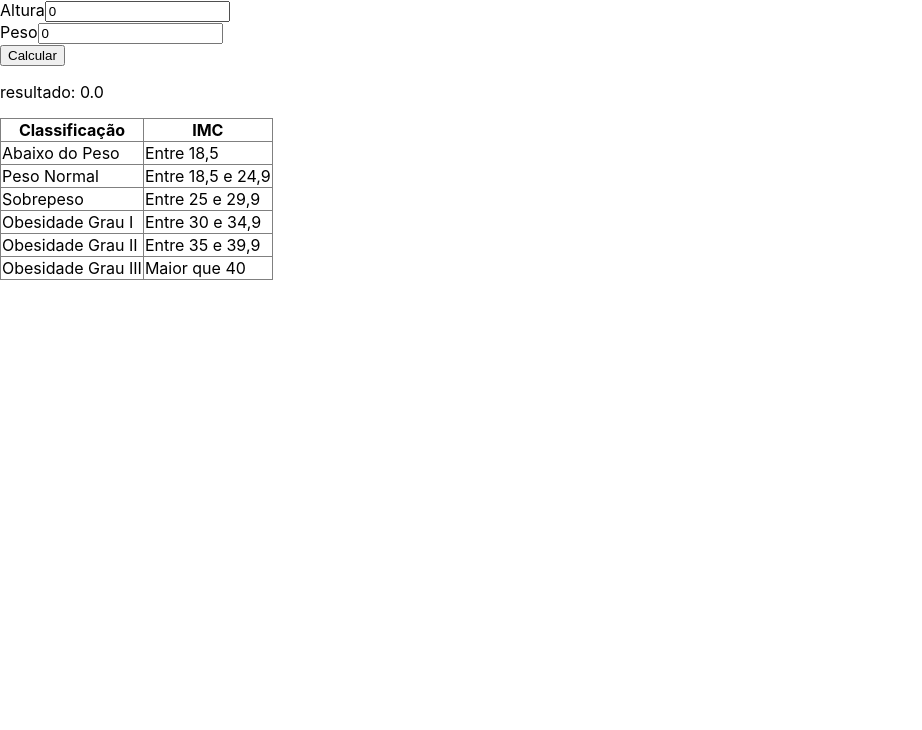
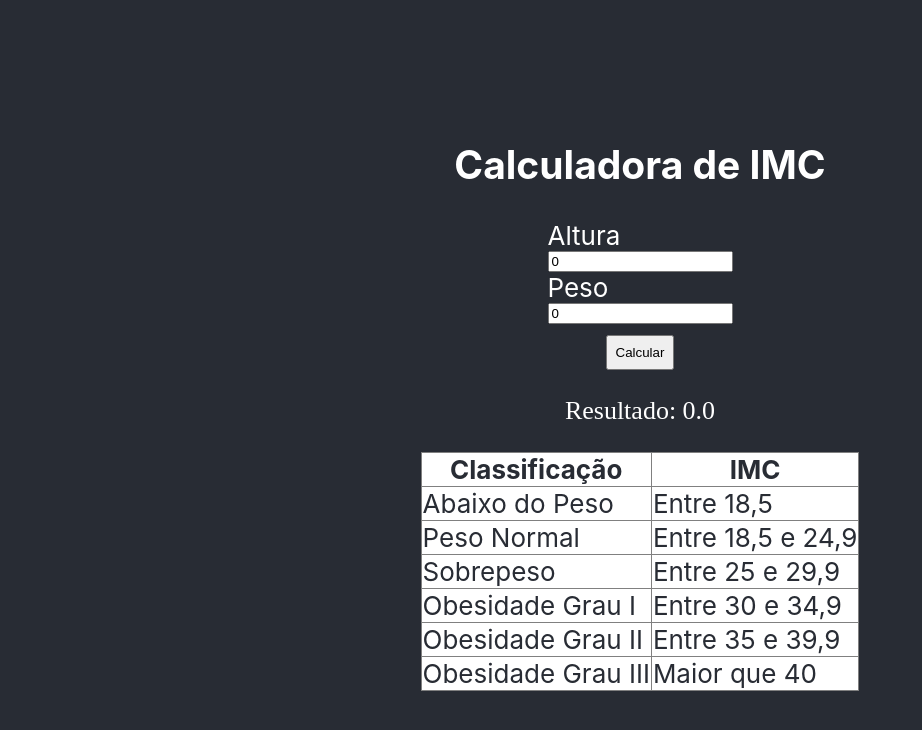
Before and after one commit to AntonyGaetano/Calculadora-De-IMC-Com-React, a React (Create React App) app: page / in a window 1280 px wide. Shown: the top 730 px of the page, without its empty margins (0-922 px from the left). Built offline with nearby package versions, Linux system fonts and the light colour scheme.

Commit message:
Atualização

```diff
--- a/src/App.css
+++ b/src/App.css
@@ -7,13 +7,8 @@
   pointer-events: none;
 }
 
-@media (prefers-reduced-motion: no-preference) {
-  .App-logo {
-    animation: App-logo-spin infinite 20s linear;
-  }
-}
 
-.App-header {
+section{
   background-color: #282c34;
   min-height: 100vh;
   display: flex;
@@ -24,15 +19,17 @@
   color: white;
 }
 
-.App-link {
-  color: #61dafb;
+table{
+  background-color: white;
+  color:#282c34;
 }
 
-@keyframes App-logo-spin {
-  from {
-    transform: rotate(0deg);
-  }
-  to {
-    transform: rotate(360deg);
-  }
+button{
+  padding: 1rem;
 }
+
+.input-Alt-Pes>label{
+  display: flex;
+  flex-direction: column;
+justify-content: center;
+}
--- a/src/App.js
+++ b/src/App.js
@@ -1,4 +1,5 @@
 import React,{useState} from "react";
+import './App.css'
 
 const tabelaIMC=()=>{
   return(
@@ -46,7 +47,7 @@ const tabelaIMC=()=>{
 
 const fpeso=(p,sp)=>{
   return(
-    <div>
+    <div className="input-Alt-Pes">
       <label>
         Peso
         <input type="text" value={p} onChange={(e)=>sp(e.target.value)}/>
@@ -57,7 +58,7 @@ const fpeso=(p,sp)=>{
 
 const faltura=(a,sa)=>{
   return(
-    <div>
+    <div className="input-Alt-Pes">
       <label>
         Altura
         <input type="text" value={a} onChange={(e)=>sa(e.target.value)}/>
@@ -74,7 +75,7 @@ const fcalcular=(p,a,sr)=>{
    return(
      <div>
 
-       <button onClick={calc}>Calcular</button>
+       <button style={{padding:"0.5rem", marginTop:"0.7rem"}} onClick={calc}>Calcular</button>
      </div>
    )
 }
@@ -82,8 +83,7 @@ const fcalcular=(p,a,sr)=>{
 const fresultado=(r)=>{
   return(
     <div>
-      {console.log(r)}
-      <p>{"resultado: "+ r.toFixed(1)}</p>
+      <p style={{fontFamily:"cursive"}}>{"Resultado: "+ r.toFixed(1)}</p>
     </div>
 
   )
@@ -96,12 +96,13 @@ export default function App(){
   const[resultado,setResultado]=useState(0);
 
   return (
-   <>
+   <section>
+   <h1>Calculadora de IMC</h1>
    {faltura(altura,setAltura)}
    {fpeso(peso,setPeso)}
    {fcalcular(peso,altura,setResultado)}
    {fresultado(resultado)}
    {tabelaIMC()}
-   </>
+   </section>
   );
 }
```
